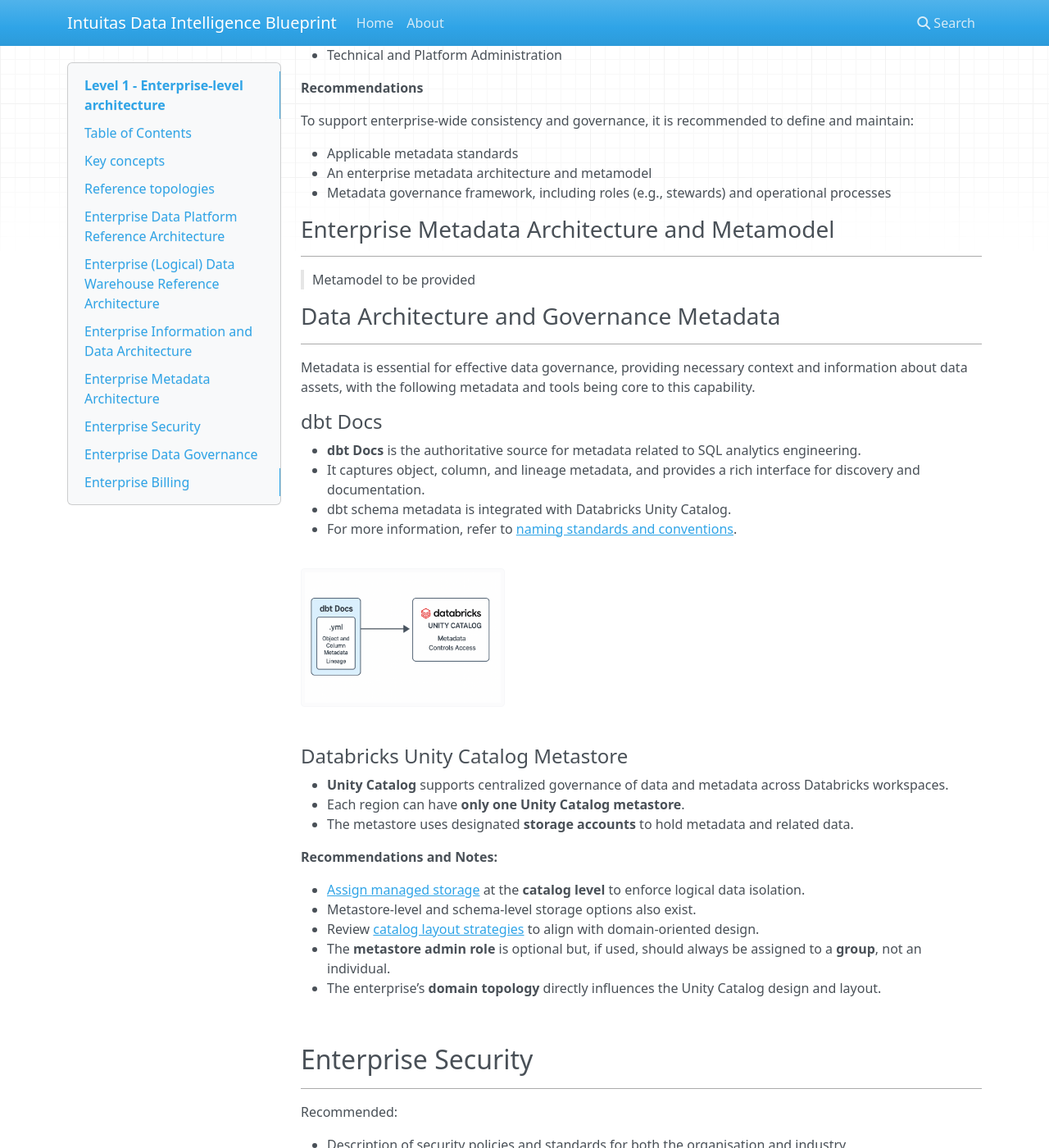
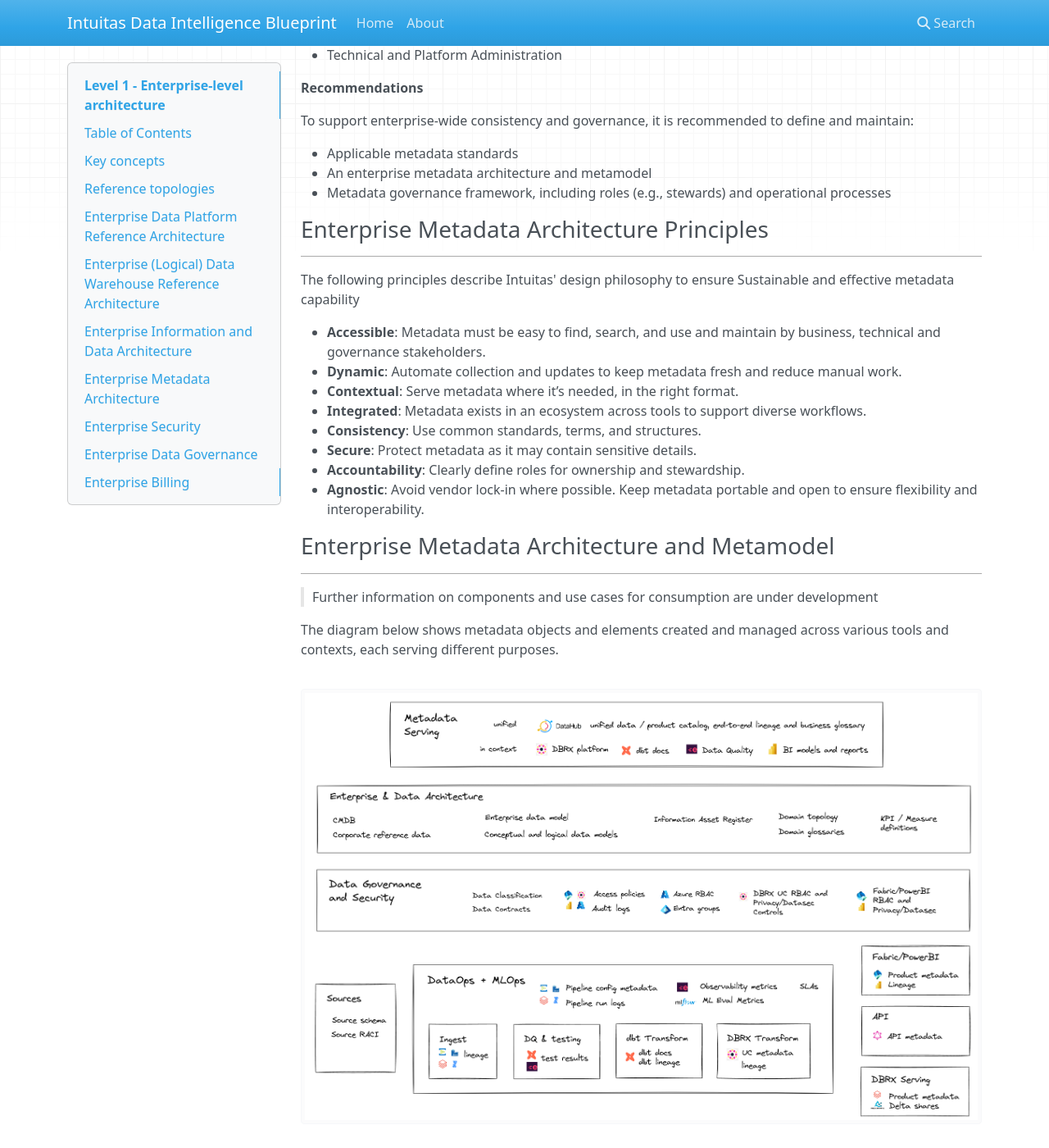
Before and after one commit to bensonchoyintuitas/intuitas_knowledgebase, an MkDocs documentation site: the page built from docs/level_1.md, in a window 1280 px wide and 1400 px high, scrolled down 6445 px. Shown: the whole window at 82% size. Built offline with MkDocs 1.6.1, drawn with Linux system fonts in a browser that asks for light colours; nearby versions of some CDN libraries; some of the changed text lies outside the part shown.

Commit message:
updated metadata

```diff
--- a/docs/level_1.md
+++ b/docs/level_1.md
@@ -201,10 +201,36 @@
 - An enterprise metadata architecture and metamodel
 - Metadata governance framework, including roles (e.g., stewards) and operational processes
 
+### Enterprise Metadata Architecture Principles
+---
+
+The following principles describe Intuitas' design philosophy to ensure Sustainable and effective metadata capability
+
+- **Accessible**: Metadata must be easy to find, search, and use and maintain by business, technical and governance stakeholders.
+- **Dynamic**: Automate collection and updates to keep metadata fresh and reduce manual work.
+- **Contextual**: Serve metadata where it’s needed, in the right format.
+- **Integrated**: Metadata exists in an ecosystem across tools to support diverse workflows.
+- **Consistency**: Use common standards, terms, and structures.
+- **Secure**: Protect metadata as it may contain sensitive details.
+- **Accountability**: Clearly define roles for ownership and stewardship.
+- **Agnostic**: Avoid vendor lock-in where possible. Keep metadata portable and open to ensure flexibility and interoperability.
+
 ### Enterprise Metadata Architecture and Metamodel
 ---
 
-> Metamodel to be provided
+> Further information on components and use cases for consumption are under development
+
+The diagram below shows metadata objects and elements created and managed across various tools and contexts, each serving different purposes.
+
+<img src="../img/metadata_logical_architecture.png"  alt="Metadata logical architecture">
+
+<br>
+
+The diagram below shows how key metadata flows across the ecosystem. It highlights where synchronisation matters most—and how a unified metastore complements existing in-context metadata serving.
+
+<img src="../img/metadata_flow.png"  alt="Metadata flow">
+
+<br>
 
 ### Data Architecture and Governance Metadata
 ---
```
Also changed, not shown: docs/img/metadata_flow.png (added), docs/img/metadata_logical_architecture.png (added), docs/img/metadata_objects_and_elements.png (added), site/img/metadata_flow.png (added), site/img/metadata_logical_architecture.png (added), site/img/metadata_objects_and_elements.png (added), site/index.html, site/level_1/index.html, site/search/search_index.json, 1 other file.
